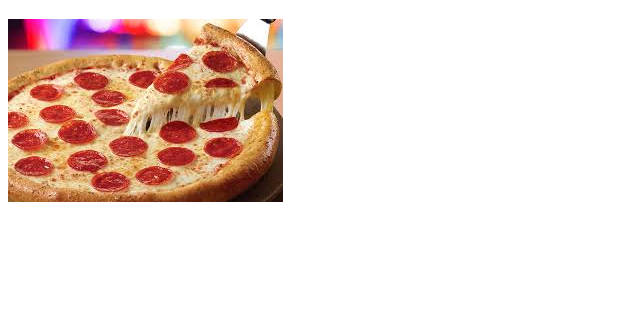
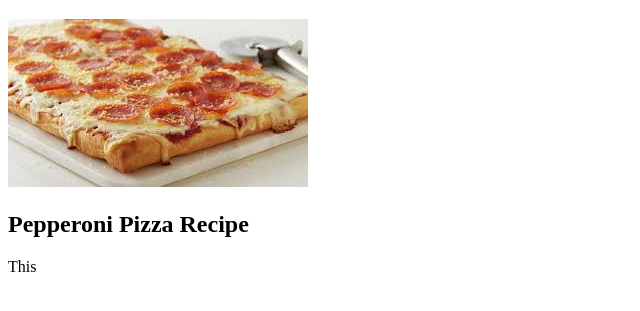
Before and after one commit to cameron-kuom/odin-recipes, a plain HTML site: page recipes/pizza.html in a window 1280 px wide. Shown: the part 61-372 px from the top of the page, without its empty margins (0-640 px from the left). Drawn offline with Linux system fonts and the light colour scheme.

Commit message:
Changed pizza image

```diff
--- a/recipes/pizza.html
+++ b/recipes/pizza.html
@@ -7,6 +7,8 @@
 
   <body>
     <h1>Pizza</h1>
-    <img src="../img/pizza.jpeg" alt="Amazing pizza dish">
+    <img src="../img/detroit-pizza.jpeg" alt="Amazing pizza dish">
+    <h2>Pepperoni Pizza Recipe</h2>
+    <p>This </p>
   </body>
 </html>
```
Also changed, not shown: img/detroit-pizza.jpeg (added).
